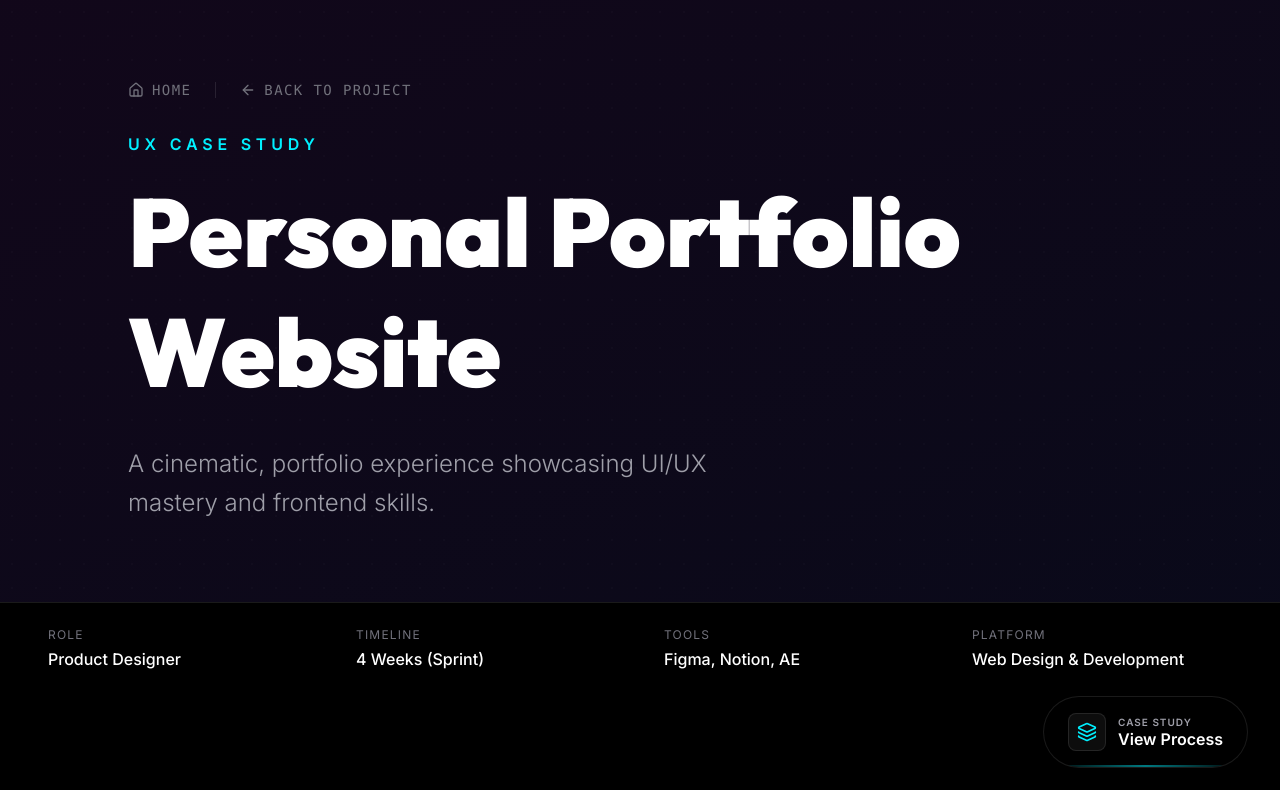
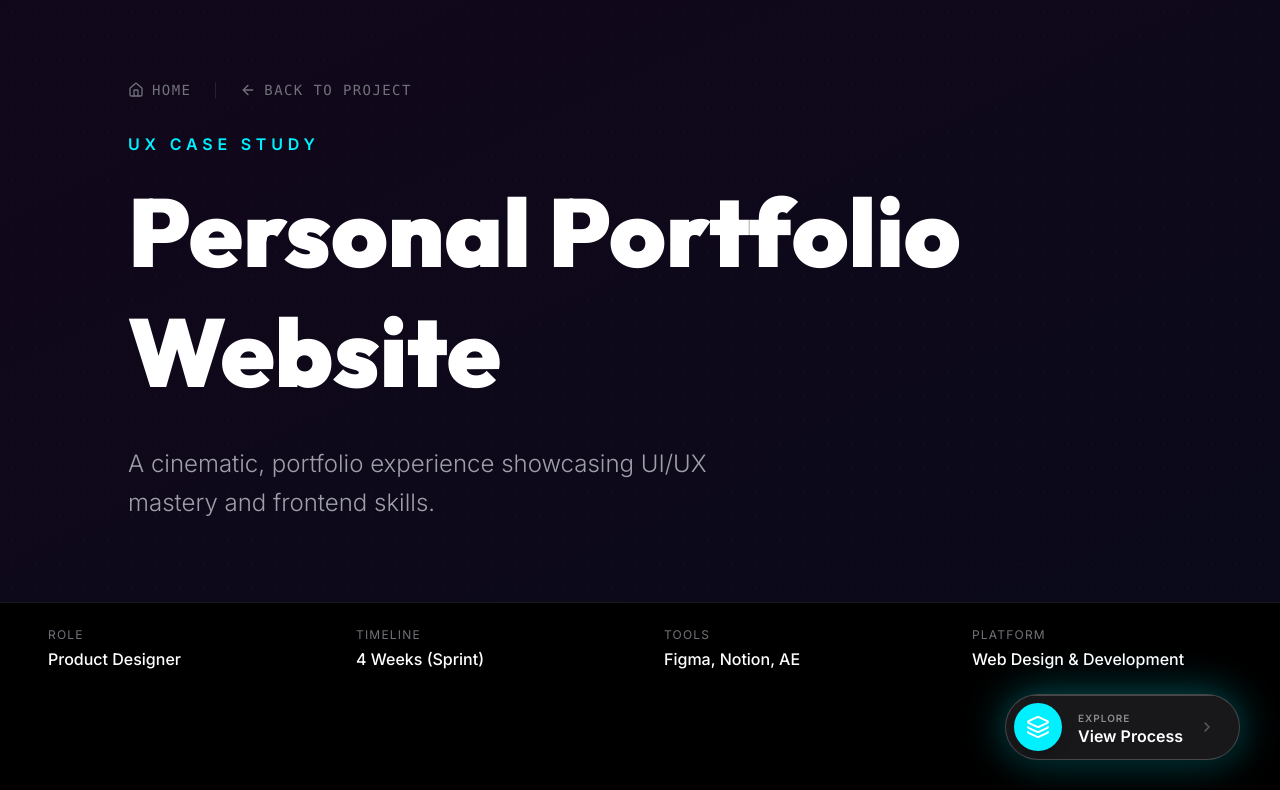
Before and after one commit to subahdeepmistri/Final-PORTFOLIO, a Next.js app: page /projects/personal-portfolio-website/case-study in a window 1280 px wide. Shown: the top 790 px of the page. Built offline with nearby package versions, Linux system fonts and the light colour scheme.

Commit message:
feat: Redesign View Process FAB with high-contrast accent theme and pulse animation

```diff
--- a/components/features/projects/ProcessDeck.tsx
+++ b/components/features/projects/ProcessDeck.tsx
@@ -209,27 +209,42 @@ export default function ProcessDeck() {
 
     return (
         <>
-            {/* TRIGGER BUTTON (Responsive) */}
+            {/* TRIGGER BUTTON (Responsive) - REDESIGNED FOR VISIBILITY */}
             <motion.button
-                initial={{ opacity: 0, scale: 0.9, y: 20 }}
+                initial={{ opacity: 0, scale: 0.8, y: 30 }}
                 animate={{ opacity: 1, scale: 1, y: 0 }}
-                whileHover={{ scale: 1.05, y: -4 }}
+                whileHover={{ scale: 1.05, y: -2 }}
                 whileTap={{ scale: 0.95 }}
                 onClick={() => setIsOpen(true)}
-                className="fixed bottom-6 right-6 md:bottom-8 md:right-8 z-50 bg-black/80 backdrop-blur-xl border border-white/10 text-white rounded-full shadow-2xl group overflow-hidden"
+                className="fixed bottom-6 right-6 md:bottom-10 md:right-10 z-50 group origin-bottom-right"
             >
-                <div className="absolute inset-x-0 bottom-0 h-px md:h-[2px] bg-linear-to-r from-transparent via-accent to-transparent opacity-50 group-hover:opacity-100 transition-opacity" />
+                {/* Pulsing Glow Layer */}
+                <span className="absolute inset-0 rounded-full bg-accent blur-[20px] opacity-20 group-hover:opacity-40 transition-opacity duration-500 animate-pulse" />
 
-                {/* Container for content */}
-                <div className="flex items-center gap-3 px-4 py-3 md:px-6 md:py-4 relative z-10">
-                    <div className="p-1.5 md:p-2 rounded-lg bg-white/5 border border-white/10 group-hover:bg-white/10 transition-colors shrink-0">
-                        <Layers className="w-4 h-4 md:w-5 md:h-5 text-accent" />
+                {/* Button Container */}
+                <div className="relative flex items-center gap-4 pl-2 pr-6 py-2 bg-zinc-900 border border-white/20 rounded-full shadow-[0_10px_30px_-10px_rgba(0,0,0,0.5)] group-hover:shadow-[0_20px_40px_-10px_rgba(var(--accent-rgb),0.3)] transition-all duration-300 overflow-hidden">
+
+                    {/* Glassy Sheen */}
+                    <div className="absolute inset-x-0 top-0 h-[1px] bg-white/20" />
+                    <div className="absolute inset-0 bg-linear-to-b from-white/5 to-transparent opacity-0 group-hover:opacity-100 transition-opacity" />
+
+                    {/* Solid Icon Box */}
+                    <div className="w-12 h-12 rounded-full bg-accent flex items-center justify-center text-white shadow-lg shrink-0 group-hover:scale-110 transition-transform duration-300">
+                        <Layers className="w-6 h-6" />
                     </div>
 
-                    <div className="text-left flex flex-col justify-center">
-                        <span className="hidden md:block text-[10px] uppercase tracking-widest text-zinc-400 font-bold leading-none mb-1">Case Study</span>
-                        <span className="text-sm md:text-base font-bold leading-none">View Process</span>
+                    {/* Text Label */}
+                    <div className="flex flex-col items-start gap-0.5 min-w-[100px]">
+                        <span className="text-[10px] uppercase tracking-widest font-bold text-white/50 group-hover:text-white/70 transition-colors">
+                            Explore
+                        </span>
+                        <span className="text-base font-bold text-white leading-none whitespace-nowrap">
+                            View Process
+                        </span>
                     </div>
+
+                    {/* Arrow Hint */}
+                    <ChevronRight className="w-4 h-4 text-white/30 group-hover:text-white group-hover:translate-x-1 transition-all" />
                 </div>
             </motion.button>
 
```
